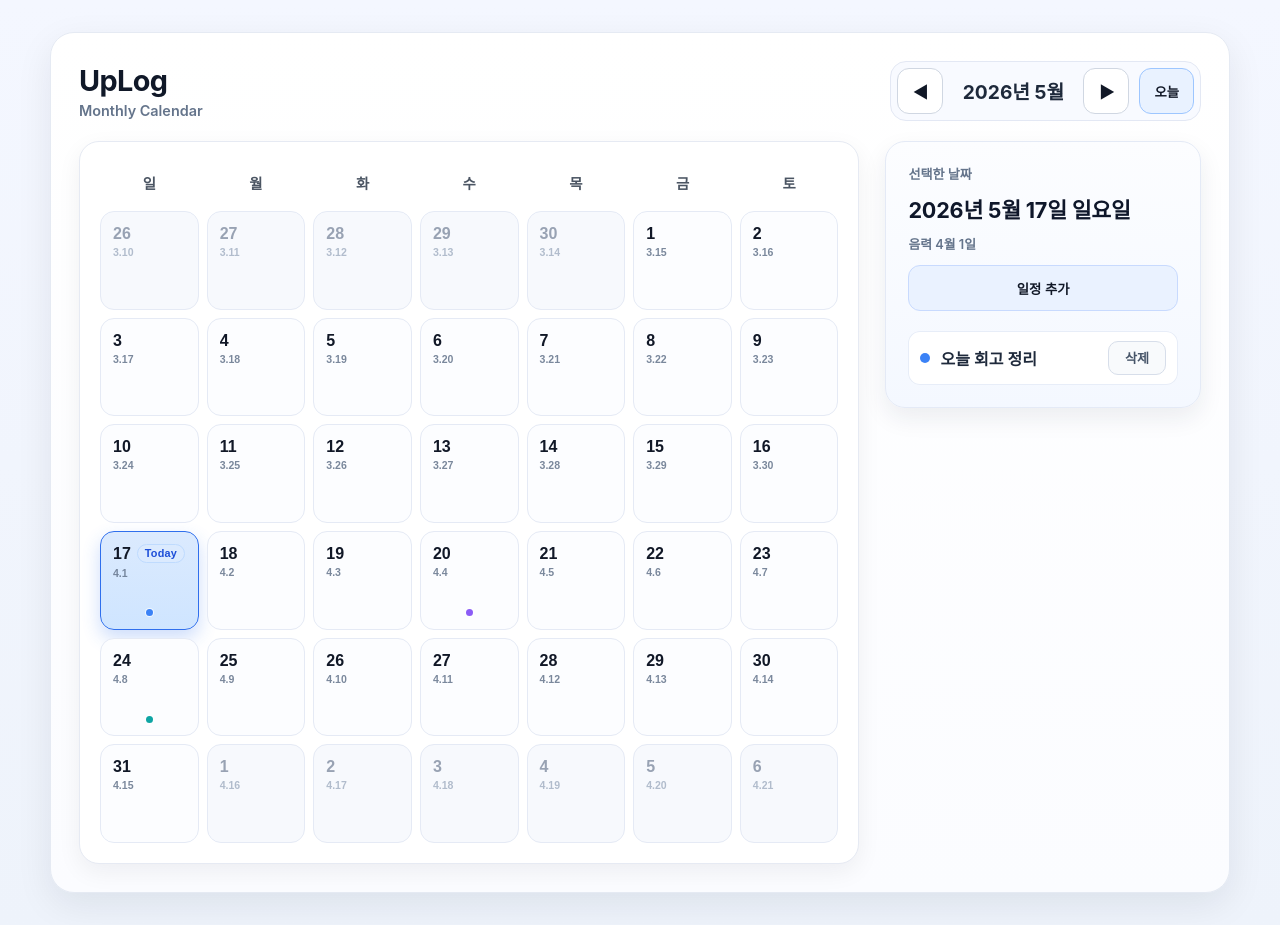
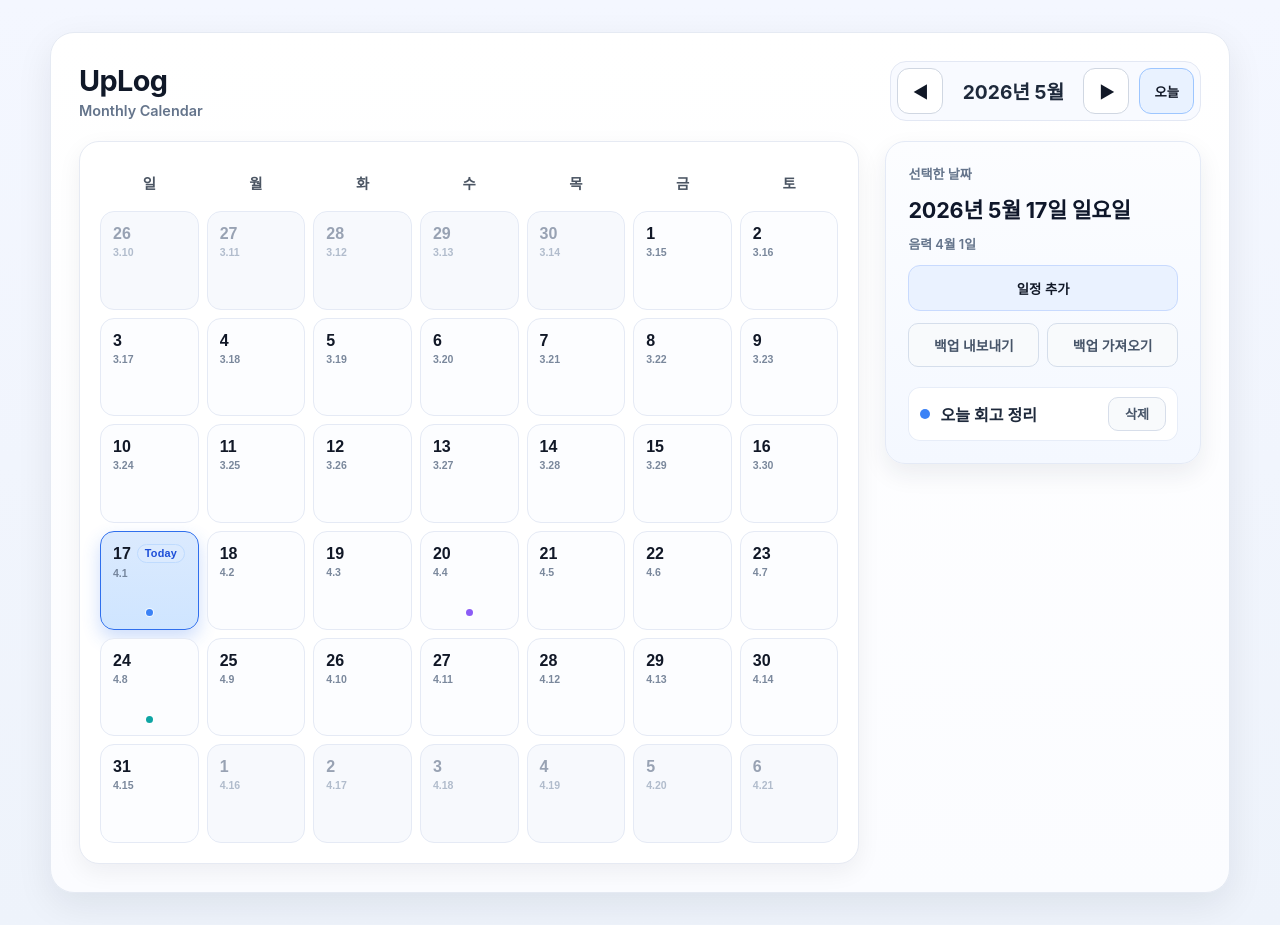
Before and after one commit to sindw07-sys/xvcnmwefqoiwsdafklcxlioweriowndcsvjk, a React (Vite) app: page / in a window 1280 px wide. Built offline with nearby package versions, Linux system fonts and the light colour scheme.

Commit message:
Add local backup and restore for UpLog events

```diff
--- a/src/App.tsx
+++ b/src/App.tsx
@@ -1,4 +1,4 @@
-import { FormEvent, useEffect, useMemo, useState } from 'react';
+import { FormEvent, useEffect, useMemo, useRef, useState } from 'react';
 
 const DAY_LABELS = ['일', '월', '화', '수', '목', '금', '토'];
 const WEEKDAY_NAMES = ['일요일', '월요일', '화요일', '수요일', '목요일', '금요일', '토요일'];
@@ -29,6 +29,12 @@ type Event = {
 type LunarDate = {
   month: number;
   day: number;
+};
+
+type BackupPayload = {
+  version: number;
+  exportedAt: string;
+  events: Event[];
 };
 
 const isSameDay = (a: Date, b: Date) =>
@@ -180,6 +186,7 @@ function App() {
   const [newEventTitle, setNewEventTitle] = useState('');
   const [newEventColor, setNewEventColor] = useState(EVENT_COLOR_PRESETS[0]);
   const [newEventType, setNewEventType] = useState<EventRepeatType>('none');
+  const restoreInputRef = useRef<HTMLInputElement>(null);
 
   const initialEvents = useMemo<Event[]>(() => buildInitialEvents(today), [today]);
 
@@ -287,6 +294,74 @@ function App() {
     closeAddForm();
   };
 
+
+  const handleExportBackup = () => {
+    const backupData: BackupPayload = {
+      version: 1,
+      exportedAt: new Date().toISOString(),
+      events,
+    };
+
+    const jsonText = JSON.stringify(backupData, null, 2);
+    const blob = new Blob([jsonText], { type: 'application/json' });
+    const url = URL.createObjectURL(blob);
+    const anchor = document.createElement('a');
+    const todayKey = formatDateKey(new Date());
+
+    anchor.href = url;
+    anchor.download = `uplog-backup-${todayKey}.json`;
+    document.body.appendChild(anchor);
+    anchor.click();
+    document.body.removeChild(anchor);
+    URL.revokeObjectURL(url);
+  };
+
+  const handleClickRestoreButton = () => {
+    restoreInputRef.current?.click();
+  };
+
+  const handleImportBackup = async (e: FormEvent<HTMLInputElement>) => {
+    const target = e.currentTarget;
+    const file = target.files?.[0];
+
+    if (!file) {
+      return;
+    }
+
+    try {
+      const rawText = await file.text();
+      const parsed = JSON.parse(rawText) as Partial<BackupPayload>;
+
+      if (!parsed || !Array.isArray(parsed.events)) {
+        window.alert('백업 파일 형식이 올바르지 않습니다. events 배열이 필요합니다.');
+        target.value = '';
+        return;
+      }
+
+      const normalizedEvents = parsed.events.map(normalizeEvent).filter((item): item is Event => item !== null);
+
+      if (normalizedEvents.length !== parsed.events.length) {
+        window.alert('일부 일정 데이터 형식이 올바르지 않아 복원할 수 없습니다.');
+        target.value = '';
+        return;
+      }
+
+      const shouldRestore = window.confirm('백업을 가져오면 현재 일정이 백업 내용으로 덮어써집니다. 복원할까요?');
+      if (!shouldRestore) {
+        target.value = '';
+        return;
+      }
+
+      setEvents(normalizedEvents);
+      localStorage.setItem(STORAGE_KEY, JSON.stringify(normalizedEvents));
+      window.alert('백업 가져오기가 완료되었습니다.');
+    } catch {
+      window.alert('백업 파일을 읽을 수 없습니다. JSON 파일인지 확인해 주세요.');
+    } finally {
+      target.value = '';
+    }
+  };
+
   const handleDeleteEvent = (eventId: string) => {
     const shouldDelete = window.confirm('이 일정을 삭제할까요?');
     if (!shouldDelete) {
@@ -374,6 +449,24 @@ function App() {
           <button type="button" className="panel-add-button" onClick={openAddForm}>
             일정 추가
           </button>
+
+          <div className="panel-backup-actions" aria-label="백업 및 복구">
+            <button type="button" className="panel-utility-button" onClick={handleExportBackup}>
+              백업 내보내기
+            </button>
+            <button type="button" className="panel-utility-button" onClick={handleClickRestoreButton}>
+              백업 가져오기
+            </button>
+            <input
+              ref={restoreInputRef}
+              type="file"
+              accept="application/json,.json"
+              className="sr-only-file-input"
+              onChange={handleImportBackup}
+              aria-label="백업 파일 선택"
+              tabIndex={-1}
+            />
+          </div>
 
           {isAddFormOpen && (
             <form className="add-event-form" onSubmit={handleAddEvent}>
--- a/src/styles.css
+++ b/src/styles.css
@@ -518,3 +518,42 @@ button:active {
   color: #b45309;
   font-weight: 600;
 }
+
+
+.panel-backup-actions {
+  display: grid;
+  grid-template-columns: 1fr 1fr;
+  gap: 8px;
+}
+
+.panel-utility-button {
+  min-height: 42px;
+  border-radius: 10px;
+  background: #f8fafc;
+  border-color: #d5deeb;
+  color: #475569;
+  font-size: 0.86rem;
+  font-weight: 700;
+}
+
+.panel-utility-button:hover {
+  background: #f1f5f9;
+  border-color: #c5d1e0;
+}
+
+.sr-only-file-input {
+  position: absolute;
+  width: 1px;
+  height: 1px;
+  padding: 0;
+  margin: -1px;
+  overflow: hidden;
+  clip: rect(0, 0, 0, 0);
+  border: 0;
+}
+
+@media (max-width: 480px) {
+  .panel-backup-actions {
+    grid-template-columns: 1fr;
+  }
+}
```
